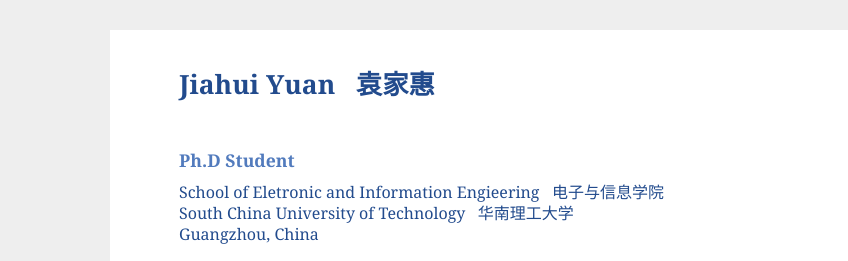
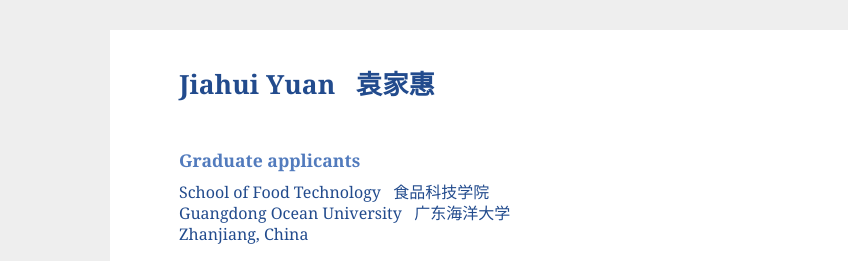
Before and after one commit to Jiahui-yuan/Jiahui-yuan.github.io, a plain HTML site: page index.html in a window 1280 px wide. Shown: the top 261 px of the page, 0-848 px from the left. Drawn offline with Linux system fonts and the light colour scheme.

Commit message:
Update index.html

```diff
--- a/index.html
+++ b/index.html
@@ -4,7 +4,7 @@
 <head><meta http-equiv="Content-Type" content="text/html; charset=UTF-8">
 <link rel="shortcut icon" href="./images/chenyirong.jpg">
 
-<meta name="keywords" content="袁家惠, YUAN JIAHUI, 袁家惠, Yuan Jiahui, Yuan Jiahui, 袁家惠, Yuan Jiahui, 袁家惠, 袁家惠, 袁家惠">
+<meta name="keywords" content="袁家惠, YUAN JIAHUI, 袁家惠, Yuan Jiahui, Yuan Jiahui, 袁家惠, Yuan Jiahui, 食品, 食品科技, 广东海洋大学">
 <meta name="description" content="袁家惠的主页">
 <link rel="stylesheet" href="./css/jemdoc.css" type="text/css">
 
@@ -63,11 +63,11 @@
           <h1><a href='https://jiahui-yuan.github.io/'>Jiahui Yuan</a> &nbsp; <a href='https://jiahui-yuan.github.io/'>袁家惠</a>  </h1><h1>
 
         </h1></div>
-        <h3>Ph.D Student</a></h3>
+        <h3>Graduate applicants</a></h3>
         <p>
-          <a href='http://www.scut.edu.cn/ee/'>School of Eletronic and Information Engieering</a> &nbsp; <a href='http://www.scut.edu.cn/ee/'>电子与信息学院</a> <br>
-          <a href='http://www.scut.edu.cn/'>South China University of Technology</a>  &nbsp; <a href='http://www.scut.edu.cn/'>华南理工大学</a> <br>
-          <a href="https://map.baidu.com/poi/%E5%8D%8E%E5%8D%97%E7%90%86%E5%B7%A5%E5%A4%A7%E5%AD%A6(%E4%BA%94%E5%B1%B1%E6%A0%A1%E5%8C%BA)/@12618360.90415888,2639356.0395327103,11.68z?uid=a45f647e846847649a0050da&primaryUid=1706766828930469904&ugc_type=3&ugc_ver=1&device_ratio=1&compat=1&querytype=detailConInfo&da_src=shareurl">Guangzhou, China</a><br>
+          <a href='http://www1.gdou.edu.cn/spkjxy/index.asp'>School of Food Technology</a> &nbsp; <a href='http://www1.gdou.edu.cn/spkjxy/index.asp'>食品科技学院</a> <br>
+          <a href='https://www.gdou.edu.cn/'>Guangdong Ocean University</a>  &nbsp; <a href='https://www.gdou.edu.cn/'>广东海洋大学</a> <br>
+          <a href="https://map.baidu.com/search/%E5%B9%BF%E4%B8%9C%E6%B5%B7%E6%B4%8B%E5%A4%A7%E5%AD%A6/@12279454.435,2395091.79,19z?querytype=inf&uid=15e1e85e462ad4a159109391&wd=%E5%B9%BF%E4%B8%9C%E6%B5%B7%E6%B4%8B%E5%A4%A7%E5%AD%A6&all=1&c=139&provider=pc-aladin&da_src=shareurl">Zhanjiang, China</a><br>
           <br>
           Email: <a href="mailto:yirong.chen@outlook.com">yirong.chen@outlook.com</a><br>
 	  LinkedIn: <a href="https://www.linkedin.com/in/chenyirong/">https://www.linkedin.com/in/chenyirong</a><br>
```
